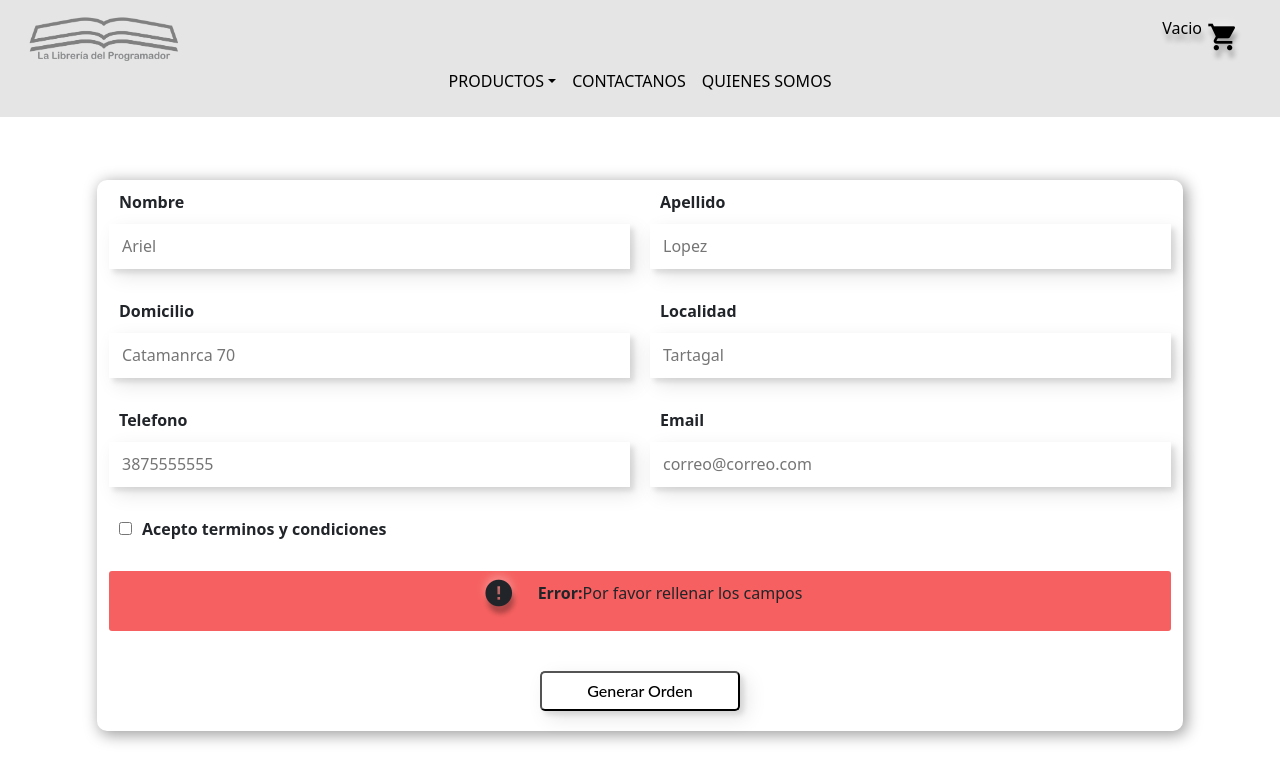
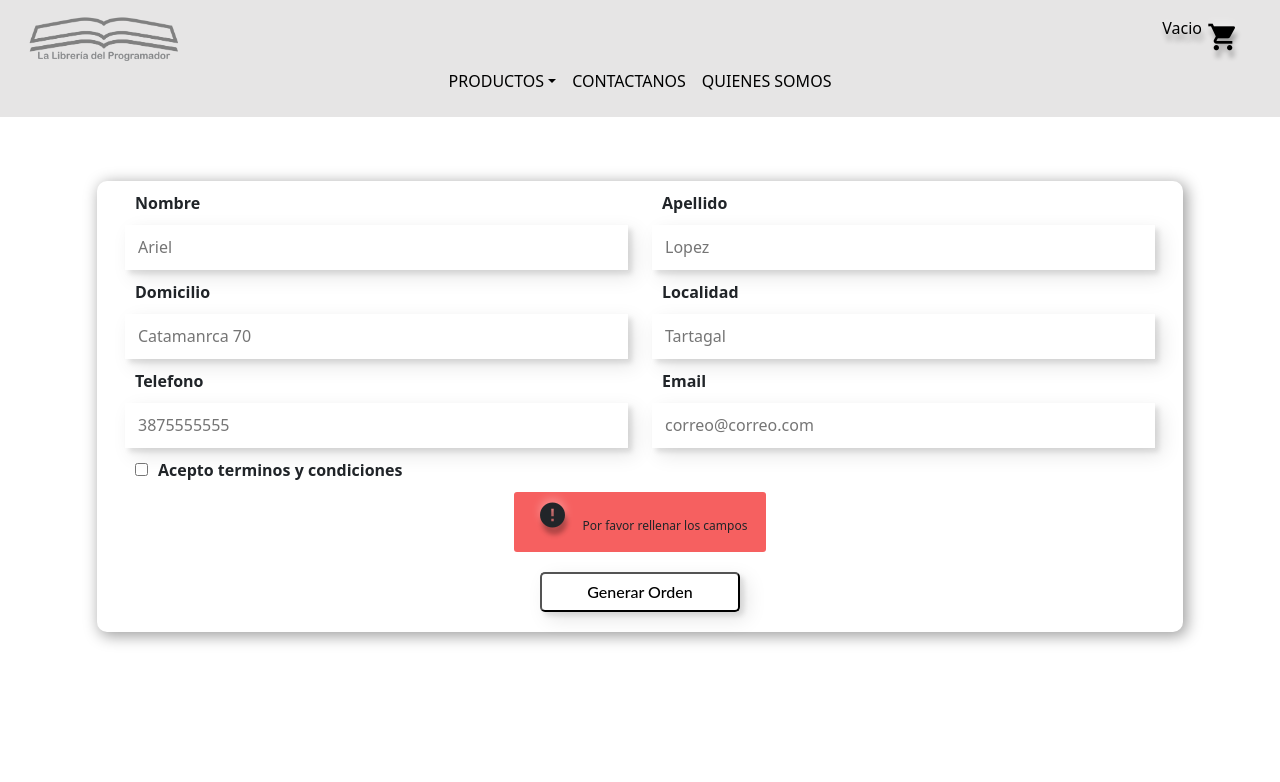
Before and after one commit to ariel-lopez-2022/proyecto-reactjs-coderhouse-, a React (Create React App) app: page /formulario in a window 1280 px wide. Shown: the top 782 px of the page. Built offline with nearby package versions, Linux system fonts and the light colour scheme.

Commit message:
detalles en formulario

```diff
--- a/src/components/Formulario/Formulario.jsx
+++ b/src/components/Formulario/Formulario.jsx
@@ -7,7 +7,7 @@ import {Contenedor, Formulario ,Label, ContenedorTerminos,
   MensajeError
 } from './elementosForm';
 import Input from './input';
-import { Link } from 'react-router-dom';
+
 import Orden from './orden';
 
 
@@ -22,7 +22,7 @@ const Form =()=>{
 	const [telefono, cambiarTelefono] = useState({campo: '', valido: null});
 	const [terminos, cambiarTerminos] = useState(false);
 	const [formularioValido, cambiarFormularioValido] = useState(false);
-  const [orderId, setOrderId] = useState("");
+  const [orderId, setOrderId] = useState();
 
   const expresiones = {
     domicilio: /^[A-Za-z0-9\s]+$/g, // Letras, numeros, guion y guion_bajo
@@ -30,6 +30,8 @@ const Form =()=>{
     correo: /^[a-zA-Z0-9_.+-]+@[a-zA-Z0-9-]+\.[a-zA-Z0-9-.]+$/,
     telefono: /^\d{7,14}$/ // 7 a 14 numeros.
   }
+
+
 
     const onChangeTerminos =(e)=>{
         cambiarTerminos(e.target.checked)
@@ -50,20 +52,16 @@ const Form =()=>{
           cart.forEach((item)=>{
             items.push({id:item.id, title:item.descripcion, price:item.precio, quantity:item.cantidad  })
           })
-          const order = {buyer:buyer, items:items, total:TotalPrecio() }
+          const order = {buyer:buyer, items:items,  total:TotalPrecio() }
           const db = getFirestore();
           const coleccionOrdenes = collection(db, "order");
           addDoc(coleccionOrdenes, order).then((data)=>{
             setOrderId(data.id)
+            ClearCart();
 
           });
 
-          cambiarNombre({campo:"", valido: null})
-          cambiarApellido({campo:"", valido: null})
-          cambiarDomicilio({campo:"", valido: null})
-          cambiarLocalidad({campo:"", valido: null})
-          cambiarTelefono({campo:"", valido: null})
-          cambiarCorreo({campo:"", valido: null})
+
           cambiarTerminos(false);
           cambiarFormularioValido(true);
 
@@ -73,11 +71,15 @@ const Form =()=>{
     }
 
 
-  if( orderId ==="") {
+
+
+
+    if (formularioValido === false){
     return(
       <div className="container pt-5">
-      <Contenedor className="row">
-        <Formulario action="" onSubmit={onSubmit}>
+      <Contenedor >
+        <Formulario className="row m-3" row action="" onSubmit={onSubmit}>
+          <div className="col-12 col-md-6">
             <Input
               estado={nombre}
               cambiarEstado={cambiarNombre}
@@ -88,6 +90,8 @@ const Form =()=>{
               leyendaError="El Nombre tiene que ser de 4 a 40 dígitos y solo puede contener letras, espacios, acentos."
               expresionRegular={expresiones.texto}
             />
+          </div>
+          <div className="col-12 col-md-6">
             <Input
               estado={apellido}
               cambiarEstado={cambiarApellido}
@@ -98,6 +102,8 @@ const Form =()=>{
               leyendaError="El Apellido tiene que ser de 4 a 40 dígitos y solo puede contener letras, espacios, acentos."
               expresionRegular={expresiones.texto}
             />
+          </div>
+          <div className="col-12 col-md-6">
             <Input
               estado={domicilio}
               cambiarEstado={cambiarDomicilio}
@@ -108,6 +114,8 @@ const Form =()=>{
               leyendaError="El Domicilio tiene que ser de 4 a 40 dígitos y solo puede contener letras, espacios, numeros."
               expresionRegular={expresiones.domicilio}
             />
+          </div>
+          <div className="col-12 col-md-6">
             <Input
               estado={localidad}
               cambiarEstado={cambiarLocalidad}
@@ -118,6 +126,8 @@ const Form =()=>{
               leyendaError="La Localidad tiene que ser de 4 a 40 dígitos y solo puede contener letras, espacios, acentos."
               expresionRegular={expresiones.texto}
             />
+          </div>
+          <div className="col-12 col-md-6">
             <Input
               estado={telefono}
               cambiarEstado={cambiarTelefono}
@@ -128,6 +138,8 @@ const Form =()=>{
               leyendaError="El Telefono tiene que ser de 7 a 14 dígitos y solo puede contener numeros."
               expresionRegular={expresiones.telefono}
             />
+          </div>
+          <div className="col-12 col-md-6">
             <Input
               estado={correo}
               cambiarEstado={cambiarCorreo}
@@ -138,6 +150,7 @@ const Form =()=>{
               leyendaError="El Correo puede contener Letras, numeros y @."
               expresionRegular={expresiones.correo}
             />
+          </div>
         <ContenedorTerminos>
             <Label>
               <input type="checkbox"
@@ -149,11 +162,13 @@ const Form =()=>{
                Acepto terminos y condiciones
             </Label>
         </ContenedorTerminos>
+          <div className="col-12 d-flex justify-content-center ">
               {formularioValido === false && <MensajeError>
-          <p className="d-flex align-items-center justify-content-center">
+                <p className="m-1">
                 <span className="material-icons pt-1 ">error</span>
-            <b>Error:</b> Por favor rellenar los campos</p>
+                  Por favor rellenar los campos</p>
               </MensajeError>}
+          </div>
          <ContenedorBotonCentrado>
            <BotonSubtmit  type="submit" >Generar Orden</BotonSubtmit>
          </ContenedorBotonCentrado>
@@ -161,10 +176,10 @@ const Form =()=>{
      </Contenedor>
     </div>
     )
-  } else{
+  }
      return(
-      <Orden  id={orderId}/>
+      <Orden orden={orderId} nombre={nombre.campo} apellido={apellido.campo} correo={correo.campo} />
      )
   }
-  }
+
 export default Form;
--- a/src/components/Formulario/elementosForm.js
+++ b/src/components/Formulario/elementosForm.js
@@ -16,13 +16,8 @@ const Contenedor = styled.div`
 `;
 
 const Formulario = styled.form`
-display: grid;
-grid-template-columns: 1fr 1fr;
-gap: 20px;
 
-@media (max-width: 800px){
-    grid-template-columns: 1fr;
-}
+
 `;
 
 
@@ -68,7 +63,7 @@ const Input = styled.input`
 `;
 
 const LeyendaError = styled.p`
-    font-size: 12px;
+    font-size: 10px;
     margin-bottom: 0;
     color: ${colores.error};
     display: none;
@@ -141,18 +136,21 @@ outline: none;
 
 
 const MensajeError = styled.div`
-
     height: 60px;
+    font-size:12px;
 	line-height: 45px;
 	background: #F66060;
 	padding: 0px 15px;
 	border-radius: 3px;
-	grid-column: span 2;
+	span {
+        font-size:30px;
+    }
 	p {
 		margin: 0;
+
 	}
 	b {
-		margin-left: 10px;
+		margin-left: 5px;
 	}
 `;
 
--- a/src/components/Formulario/orden.jsx
+++ b/src/components/Formulario/orden.jsx
@@ -1,9 +1,19 @@
 import React from 'react';
+import { Link } from 'react-router-dom';
+import Boton from '../globales/boton';
 
-const Orden =({Id})=>{
-  console.log(Id);
+const Orden =({orden, nombre, apellido,correo})=>{
+
+  apellido.toUpperCase()
     return (
-        <div>hola</div>
+      <div className="container pt-3 d-flex justify-content-center">
+      <div className="alert row " role="alert">
+      <p className="text-center">Gracias <b>{nombre.toUpperCase()} {apellido.toUpperCase()}</b> por su Compra, se envio un correo a <b>{correo}</b> con los detalles de su compra. </p>
+      <div className ="text-center"><b> {orden} </b></div>
+      <Link className="text-center pt-5" to={"/"}><Boton titulo="Inicio" />
+      </Link>
+      </div>
+    </div>
     )
 }
 export default Orden;
--- a/src/components/header/Navbar.jsx
+++ b/src/components/header/Navbar.jsx
@@ -24,9 +24,9 @@ const Navbar =()=> {
           <div className="collapse navbar-collapse justify-content-center" id="navbarSupportedContent">
               <ul className="navbar-nav ">
                 <li className="nav-item dropdown">
-                  <a className="nav-link dropdown-toggle text-center" href="!#" id="navbarDropdown" role="button" data-bs-toggle="dropdown" aria-expanded="false">
+                  <span className="nav-link dropdown-toggle text-center"  id="navbarDropdown"  data-bs-toggle="dropdown" aria-expanded="false">
                     PRODUCTOS
-                  </a>
+                  </span>
                   <ul className="dropdown-menu" aria-labelledby="navbarDropdown">
                      {navBarOption.map(Option =>
                         <li key={Option.id}>
--- a/src/components/style/card.css
+++ b/src/components/style/card.css
@@ -1,12 +1,13 @@
 .card{
-   max-width: 344px;
+    max-width: 344px;
     display: flex;
     justify-content: center;
     margin: 15px;
     box-shadow: 3px 3px 15px 1px rgb(158, 158, 158);
     border-radius: 10px;
-    transition: all 0.3s ease-in-out;
+
 }
+
 .img-card{
   margin: 5px;
   box-shadow: 0px 2px 2px 0px rgba(0, 0, 0, 0.5), inset 0px -3px 6px -2px rgba(0, 0, 0, 0.3);
```
Also changed, not shown: src/components/detail/itemDetailContainer.jsx (+1 -11 lines), src/components/main/ItemListContainer.jsx (+1 -12 lines). Lines whose indentation alone changed are shown as unchanged.
